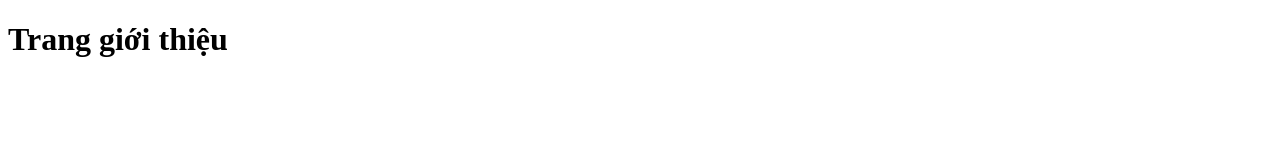
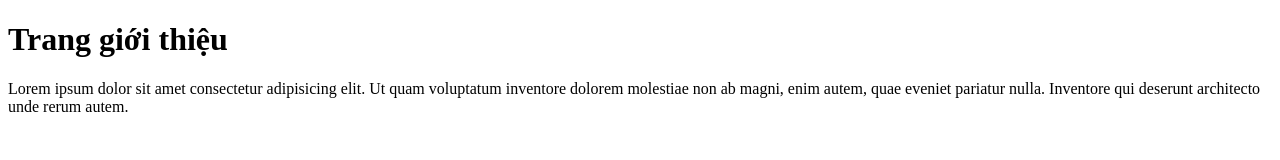
Before and after one commit to tramanhhuynh/project-shop-online, a plain HTML site: page about.html in a window 1280 px wide. Drawn offline with Linux system fonts and the light colour scheme.

Commit message:
update page about

```diff
--- a/about.html
+++ b/about.html
@@ -7,5 +7,6 @@
   </head>
   <body>
     <h1>Trang giới thiệu</h1>
+    <p>Lorem ipsum dolor sit amet consectetur adipisicing elit. Ut quam voluptatum inventore dolorem molestiae non ab magni, enim autem, quae eveniet pariatur nulla. Inventore qui deserunt architecto unde rerum autem.</p>
   </body>
 </html>
```
